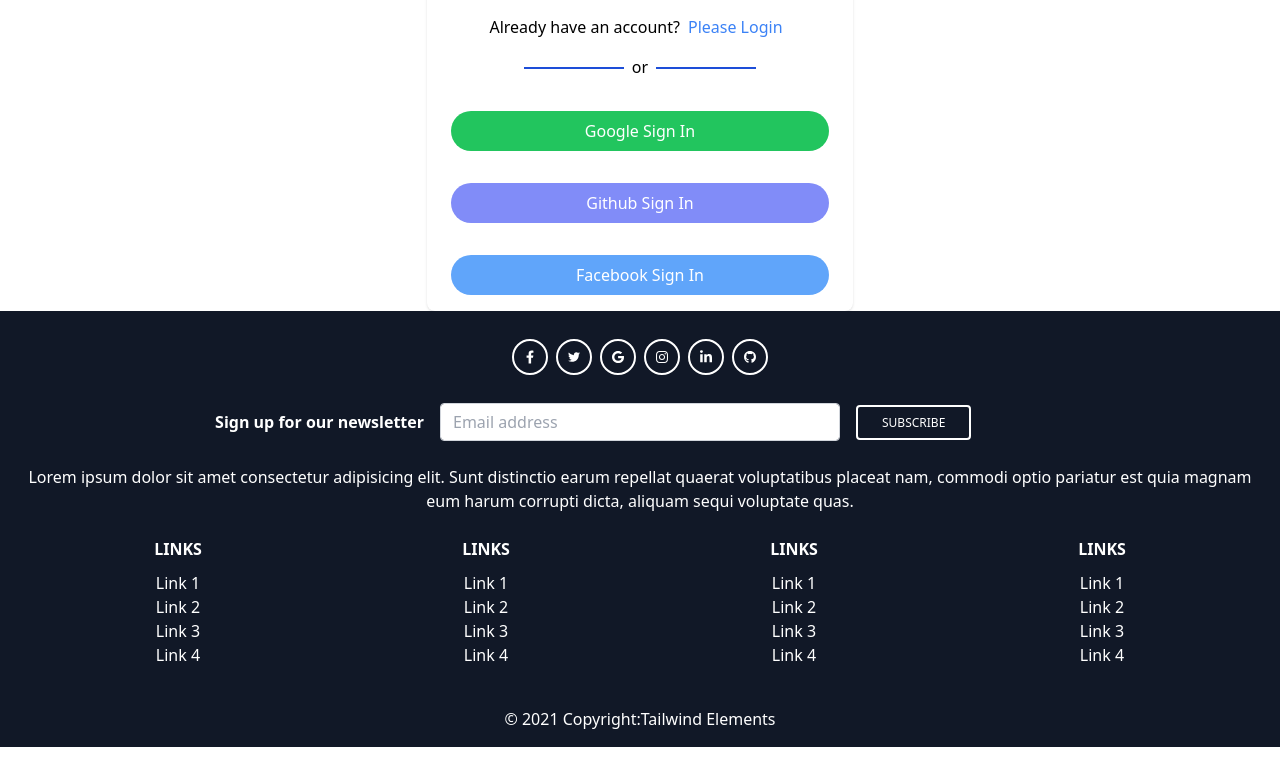
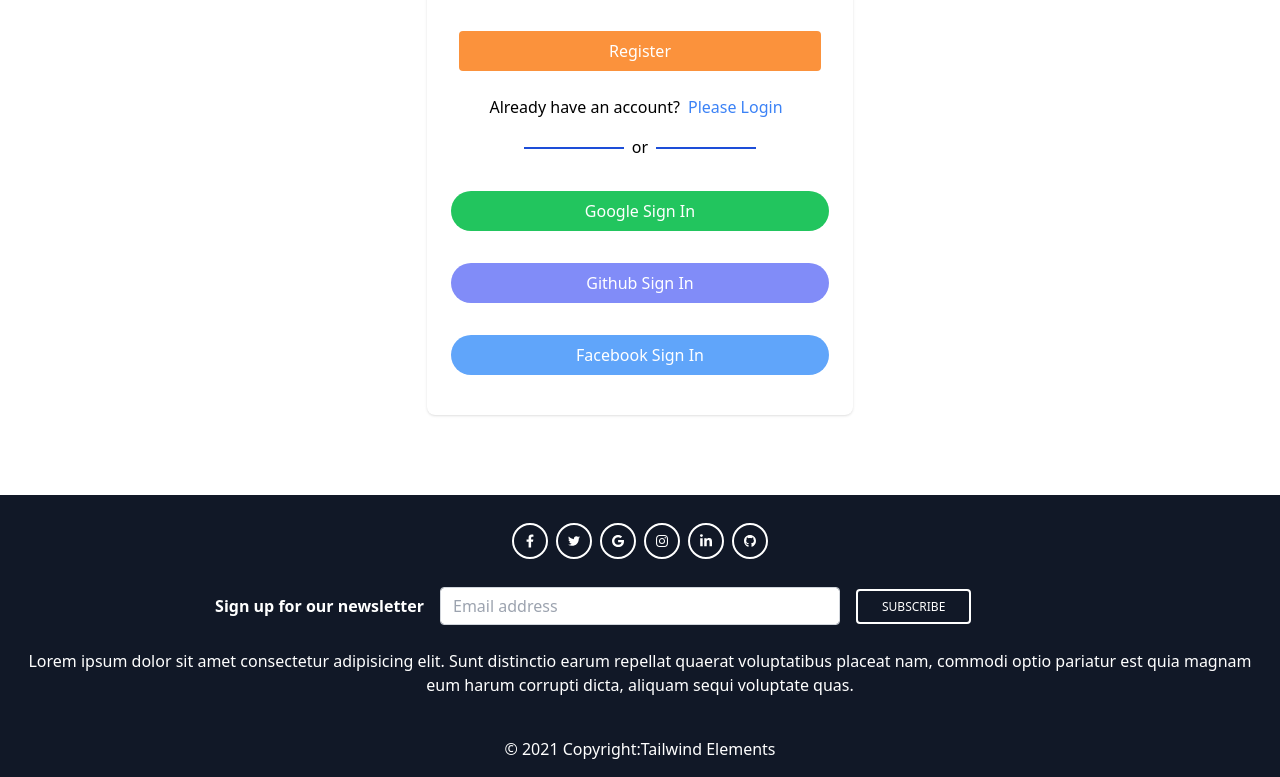
Before and after one commit to shoronshaha/smart-tv-warehouse-client, a React (Create React App) app: page /register in a window 1280 px wide. Shown: the part 448-1225 px from the top of the page. Before the commit the page ends 1195 px from the top, so only its background shows below. Built offline with nearby package versions, Linux system fonts and the light colour scheme; what tw-elements would draw is missing.

Commit message:
modify the login and registration pages

```diff
--- a/src/Components/Login/Login/Login.js
+++ b/src/Components/Login/Login/Login.js
@@ -65,7 +65,7 @@ const Login = () => {
 
     return (
         <div>
-            <form onSubmit={handleSubmit} className="justify-center items-center w-full shadow rounded-lg bg-white px-6 flex flex-col md:w-1/2 lg:w-1/3 m-auto">
+            <form onSubmit={handleSubmit} className="justify-center items-center w-full shadow rounded-lg bg-white px-6 flex flex-col md:w-1/2 lg:w-1/3 m-auto my-20">
                 <h2 className="text-3xl my-4 font-bold ">LOGIN</h2>
                 <div className="w-full p-2 justify-start flex flex-col">
                     <div className=" flex flex-row">
--- a/src/Components/Login/Register/Register.js
+++ b/src/Components/Login/Register/Register.js
@@ -48,7 +48,7 @@ const Register = () => {
 
     return (
         <div>
-            <form onSubmit={handleRegister} className="justify-center items-center w-full shadow rounded-lg bg-white px-6 flex flex-col md:w-1/2 lg:w-1/3 m-auto">
+            <form onSubmit={handleRegister} className="justify-center items-center w-full shadow rounded-lg bg-white px-6 flex flex-col md:w-1/2 lg:w-1/3 m-auto my-20">
                 <h2 className="text-3xl my-4 font-bold">REGISTER</h2>
                 <div className="w-full p-2 justify-start flex flex-col">
                     <div className=" my-4 flex flex-row">
--- a/src/Components/Login/SocialLogin/SocialLogin.js
+++ b/src/Components/Login/SocialLogin/SocialLogin.js
@@ -1,5 +1,5 @@
 import React from 'react';
-import { useSignInWithGithub, useSignInWithGoogle } from 'react-firebase-hooks/auth';
+import { useSignInWithGoogle } from 'react-firebase-hooks/auth';
 import { useNavigate } from 'react-router-dom';
 import auth from '../../../Firebase/Firebase.init';
 import Loading from '../../Shared/Loading/Loading';
@@ -35,9 +35,10 @@ const SocialLogin = () => {
             </div>
             {errorElement}
             <div>
-                <button value="button" onClick={() => signInWithGoogle()} className="px-4 py-2 rounded-full bg-green-500 text-white hover:bg-green-700 my-4 w-full" > Google Sign In</button>
+                <button value="button" onClick={() => signInWithGoogle()} className="py-2 rounded-full bg-green-500 text-white hover:bg-green-700 my-4 w-full " > Google Sign In</button>
                 <button value="button" className="px-4 py-2 rounded-full bg-indigo-400 text-white hover:bg-indigo-700 my-4 w-full" > Github Sign In</button>
-                <button value="button" className="px-4 py-2 rounded-full bg-blue-400 text-white hover:bg-blue-700 my-4 w-full "> Facebook Sign In</button>
+                <button value="button" className="px-4 py-2 rounded-full bg-blue-400 text-white hover:bg-blue-700 my-4 w-full mb-10 "> Facebook Sign In</button>
+
             </div>
         </div>
     );
--- a/src/Components/Shared/Footer/Footer.js
+++ b/src/Components/Shared/Footer/Footer.js
@@ -159,83 +159,6 @@ const Footer = () => {
                         </p>
                     </div>
 
-                    <div className="grid lg:grid-cols-4 md:grid-cols-2">
-                        <div className="mb-6">
-                            <h5 className="uppercase font-bold mb-2.5">Links</h5>
-
-                            <ul className="list-none mb-0">
-                                <li>
-                                    <a href="#!" className="text-white">Link 1</a>
-                                </li>
-                                <li>
-                                    <a href="#!" className="text-white">Link 2</a>
-                                </li>
-                                <li>
-                                    <a href="#!" className="text-white">Link 3</a>
-                                </li>
-                                <li>
-                                    <a href="#!" className="text-white">Link 4</a>
-                                </li>
-                            </ul>
-                        </div>
-
-                        <div className="mb-6">
-                            <h5 className="uppercase font-bold mb-2.5">Links</h5>
-
-                            <ul className="list-none mb-0">
-                                <li>
-                                    <a href="#!" className="text-white">Link 1</a>
-                                </li>
-                                <li>
-                                    <a href="#!" className="text-white">Link 2</a>
-                                </li>
-                                <li>
-                                    <a href="#!" className="text-white">Link 3</a>
-                                </li>
-                                <li>
-                                    <a href="#!" className="text-white">Link 4</a>
-                                </li>
-                            </ul>
-                        </div>
-
-                        <div className="mb-6">
-                            <h5 className="uppercase font-bold mb-2.5">Links</h5>
-
-                            <ul className="list-none mb-0">
-                                <li>
-                                    <a href="#!" className="text-white">Link 1</a>
-                                </li>
-                                <li>
-                                    <a href="#!" className="text-white">Link 2</a>
-                                </li>
-                                <li>
-                                    <a href="#!" className="text-white">Link 3</a>
-                                </li>
-                                <li>
-                                    <a href="#!" className="text-white">Link 4</a>
-                                </li>
-                            </ul>
-                        </div>
-
-                        <div className="mb-6">
-                            <h5 className="uppercase font-bold mb-2.5">Links</h5>
-
-                            <ul className="list-none mb-0">
-                                <li>
-                                    <a href="#!" className="text-white">Link 1</a>
-                                </li>
-                                <li>
-                                    <a href="#!" className="text-white">Link 2</a>
-                                </li>
-                                <li>
-                                    <a href="#!" className="text-white">Link 3</a>
-                                </li>
-                                <li>
-                                    <a href="#!" className="text-white">Link 4</a>
-                                </li>
-                            </ul>
-                        </div>
-                    </div>
                     <div className="text-center p-4 bg-[rgba(0, 0, 0, 0.2)]" >
                         © 2021 Copyright:
                         <a className="text-white" href="https://tailwind-elements.com/">Tailwind Elements</a>
--- a/tailwind.config.js
+++ b/tailwind.config.js
@@ -3,6 +3,9 @@ module.exports = {
     "./src/**/*.{js,jsx,ts,tsx}",
   ],
   theme: {
+    minWidth: {
+      '1/2': '50%',
+    },
     extend: {
 
     },
```
